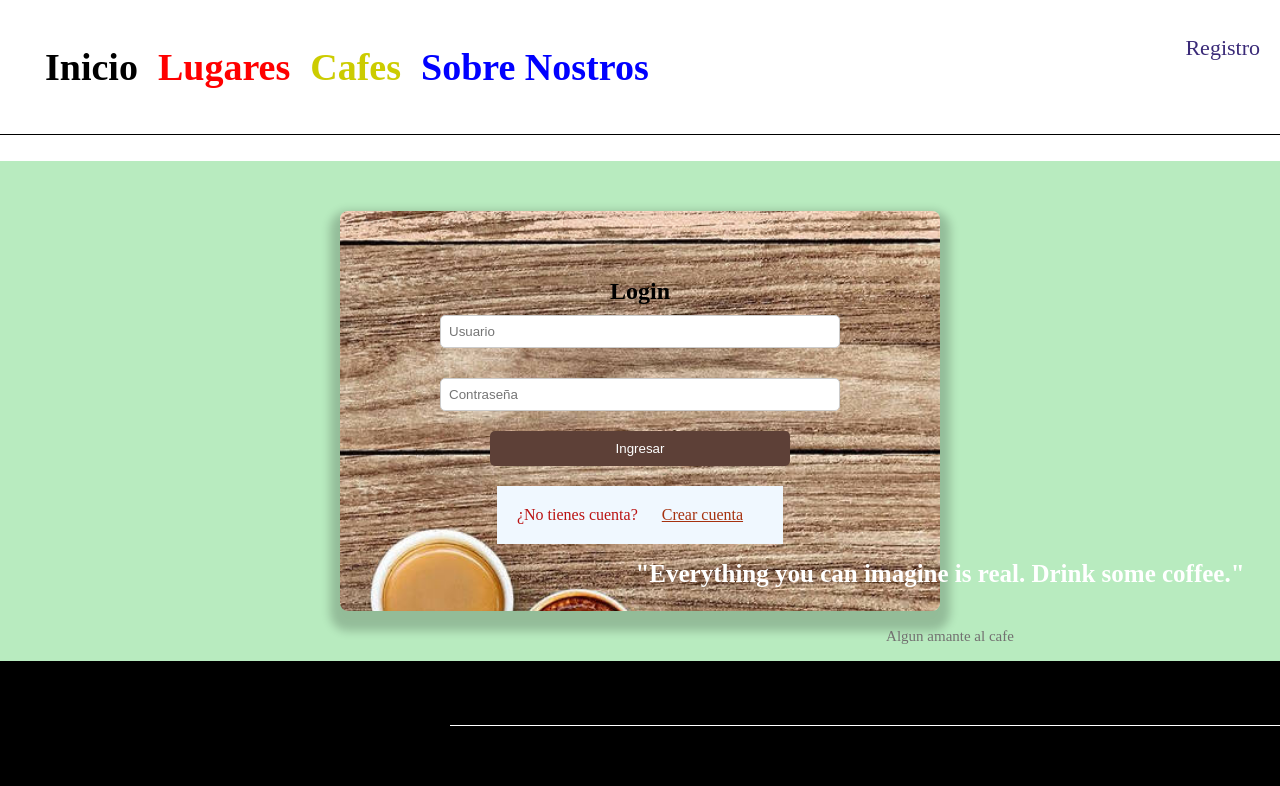
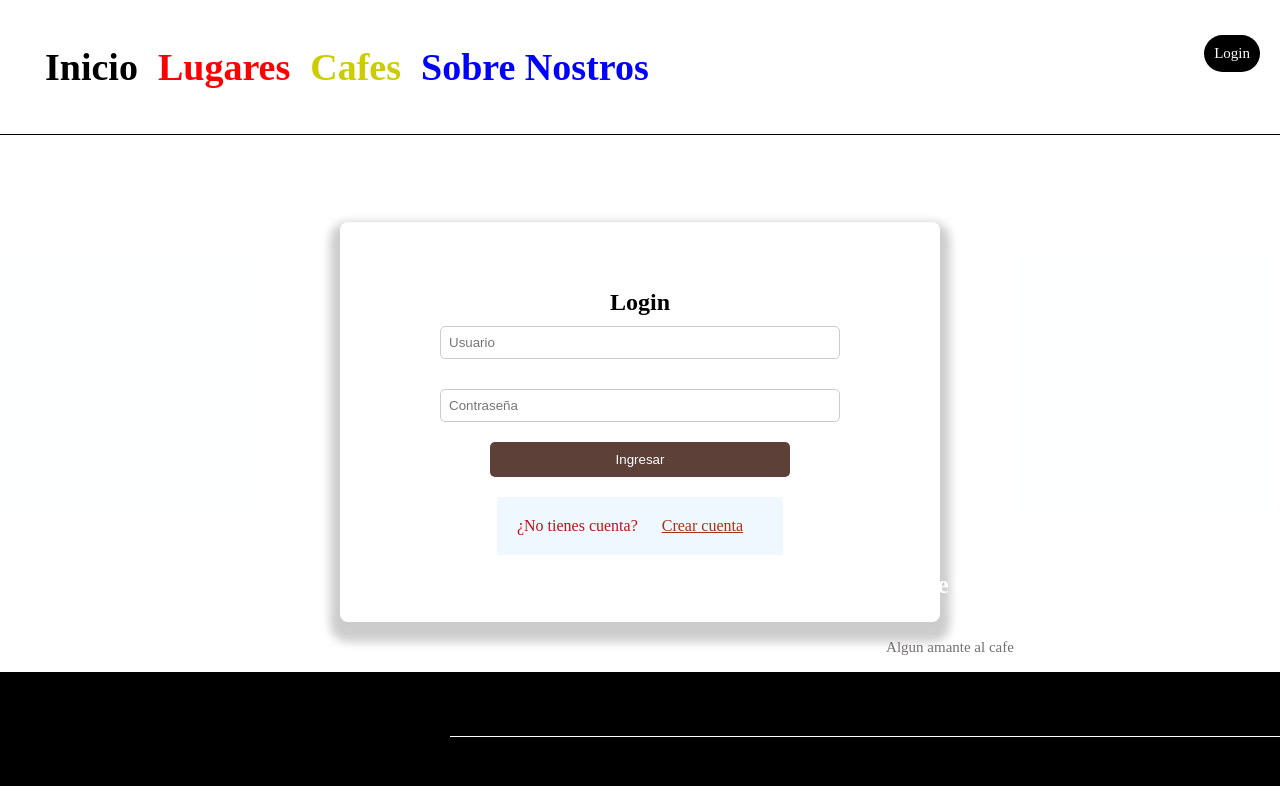
Before and after one commit to JuanSalgado13/Proyecto-Angular, an Angular app: page /login in a window 1280 px wide. Shown: the top 786 px of the page. Built offline with nearby package versions, Linux system fonts and the light colour scheme.

Commit message:
Cabios finales

```diff
--- a/src/app/home/home.component.css
+++ b/src/app/home/home.component.css
@@ -29,3 +29,11 @@
   width: 100%;
   height: 500px;
 }
+h1{
+  text-align: center;
+  font-size: 50px;
+  font-family: 'Times New Roman', Times, serif;
+  font-weight: 900;
+  margin-top: 20px;
+
+}
--- a/src/app/home/home.component.html
+++ b/src/app/home/home.component.html
@@ -1,6 +1,8 @@
 <app-nav></app-nav>
 
 <div class="content">
+
+  <h1>CAFES DEL EJE </h1>
   <img src="assets/images/homeC.jpg" />
   <div>
     <form action="click">
--- a/src/app/home/home.component.ts
+++ b/src/app/home/home.component.ts
@@ -12,7 +12,6 @@ import { Router } from '@angular/router';
 export class HomeComponent {
   irAPaginaExterna() {
     window.open('https://ico.org/es/', '_blank');
-    // '_blank' = abre en una nueva pestaña
-    // si quieres en la misma pestaña usa '_self'
+
   }
 }
--- a/src/app/login/login.component.css
+++ b/src/app/login/login.component.css
@@ -1,6 +1,5 @@
 .contain {
-  background-color: rgba(21, 189, 43, 0.3);
-
+  background-color: rgba(253, 255, 254, 0.3);
   display: flex;
   justify-content: center;
   align-items: center;
@@ -8,10 +7,7 @@
 }
 
 .login-container {
-  background-image: url("/assets/images/fondo.jpg");
-  background-position: center;
-  background-repeat: no-repeat;
-  background-size: cover;
+
   padding: 20px;
   width: 600px;
   height: 400px;
--- a/src/app/login/login.component.ts
+++ b/src/app/login/login.component.ts
@@ -11,13 +11,13 @@ import { FooterComponent } from '../shared/component/footer/footer.component';
   styleUrls: ['./login.component.css'],
 })
 export class LoginComponent {
-  showModal: boolean = false; // Estado inicial del modal
+  showModal: boolean = false;
 
   openModal() {
-    this.showModal = true; // Cambia a true → abre el modal
+    this.showModal = true;
   }
 
   closeModal() {
-    this.showModal = false; // Cambia a false → cierra el modal
+    this.showModal = false;
   }
 }
--- a/src/app/shared/component/nav/nav.component.css
+++ b/src/app/shared/component/nav/nav.component.css
@@ -38,6 +38,9 @@
 
 .login {
   text-decoration: none;
-  font-size: 22px;
-  color: #3a2a78;
+  font-size: 15px;
+  color: white;
+  background-color: black;
+  padding: 10px;
+  border-radius: 50px;
 }
--- a/src/app/shared/component/nav/nav.component.html
+++ b/src/app/shared/component/nav/nav.component.html
@@ -10,5 +10,5 @@
   </div>
 </div>
 <div class="derecha">
-  <a class="login" routerLink="/login">Registro</a>
+  <a class="login" routerLink="/login">Login</a>
 </div>
```
